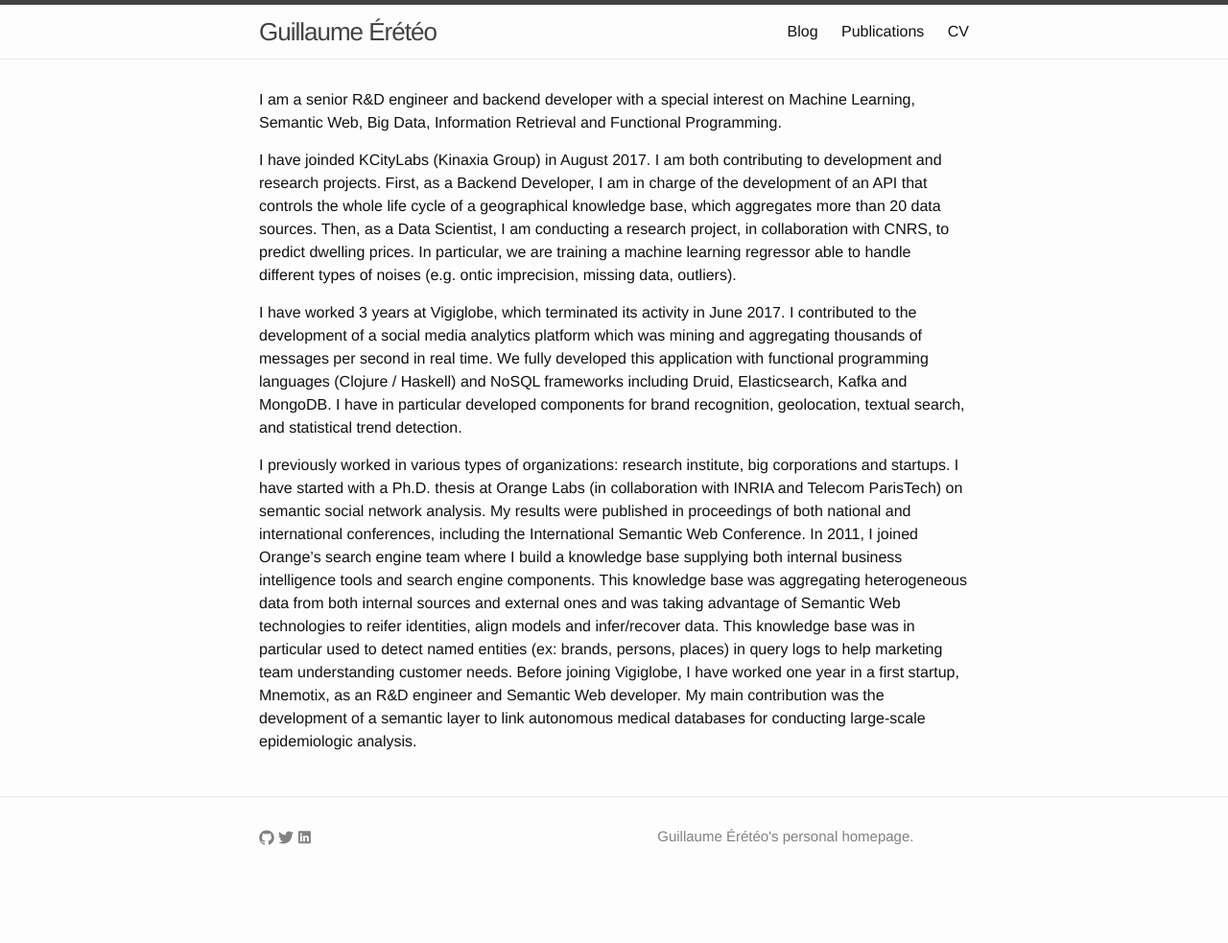
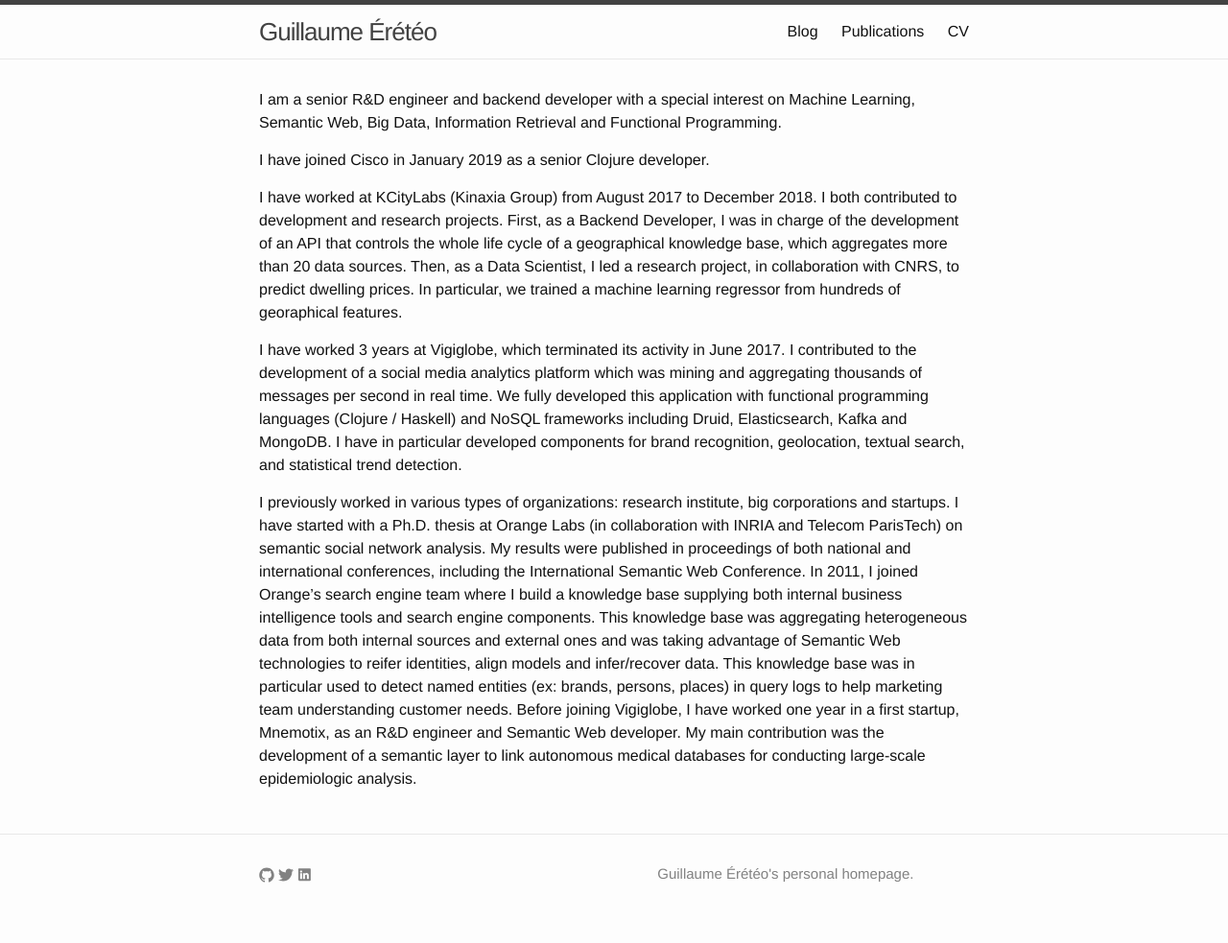
Before and after one commit to ereteog/ereteog.github.io, a Jekyll site: the page built from index.html, in a window 1280 px wide. Shown: the whole page at 96% size. Built offline with Jekyll 4.4.1, drawn with Linux system fonts in a browser that asks for light colours; comment, search, counter and statistics services are not loaded; before the commit the page ends 944 px from its top, so only the background shows below that.

Commit message:
updated workplace

```diff
--- a/index.html
+++ b/index.html
@@ -9,7 +9,11 @@
     </p>
 
     <p>
-        I have joinded KCityLabs (Kinaxia Group) in August 2017. I am both contributing to development and research projects. First, as a Backend Developer, I am in charge of the development of an API that controls the whole life cycle of a geographical knowledge base, which aggregates more than 20 data sources. Then, as a Data Scientist, I am conducting a research project, in collaboration with CNRS, to predict dwelling prices. In particular, we are training a machine learning regressor able to handle different types of noises (e.g. ontic imprecision, missing data, outliers).
+        I have joined Cisco in January 2019 as a senior Clojure developer.
+    </p>
+
+    <p>
+        I have worked at KCityLabs (Kinaxia Group) from August 2017 to December 2018. I both contributed to development and research projects. First, as a Backend Developer, I was in charge of the development of an API that controls the whole life cycle of a geographical knowledge base, which aggregates more than 20 data sources. Then, as a Data Scientist, I led a research project, in collaboration with CNRS, to predict dwelling prices. In particular, we trained a machine learning regressor from hundreds of georaphical features.
     </p>
 <p>
 I have worked 3 years at Vigiglobe, which terminated its activity in June 2017. I contributed to the development of a social media analytics platform which was mining and aggregating thousands of messages per second in real time. We fully developed this application with functional programming languages (Clojure / Haskell) and NoSQL frameworks including Druid, Elasticsearch, Kafka and MongoDB. I have in particular developed components for brand recognition, geolocation, textual search, and statistical trend detection.
```
